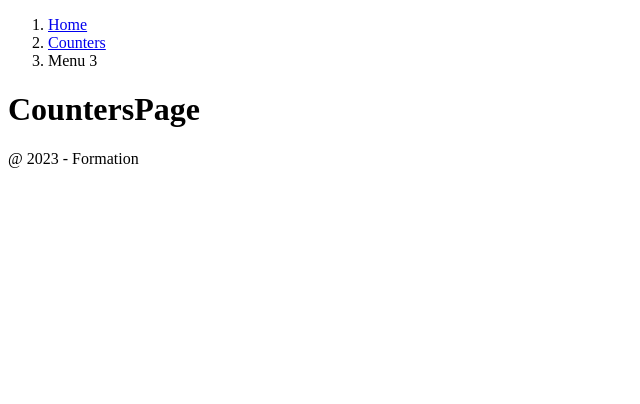
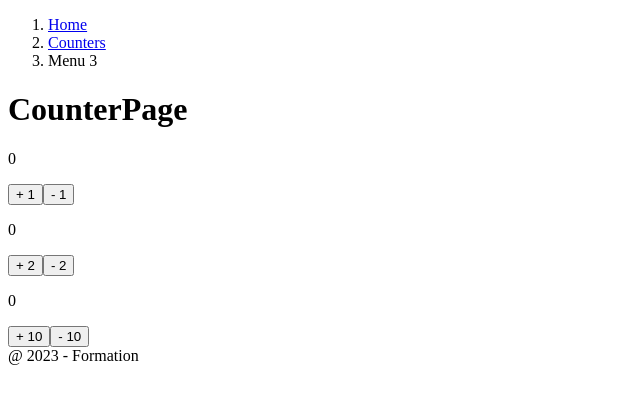
Before and after one commit to mnaxara/sales-web-app, a React (Vite) app: page /counters in a window 1280 px wide. Shown: the top 404 px of the page, without its empty margins (0-640 px from the left). Built offline with nearby package versions, Linux system fonts and the light colour scheme.

Commit message:
refactor: 💡 hooks folder and docs

```diff
--- a/src/counters/Counter.jsx
+++ b/src/counters/Counter.jsx
@@ -1,5 +1,5 @@
 import { number } from "prop-types";
-import useCounter from "./useCounter";
+import { useCounter } from "../hooks";
 
 export default function Counter({ initialValue = 0, step = 1 }) {
   const [counter, { increment, decrement }] = useCounter(initialValue, step);
@@ -7,8 +7,8 @@ export default function Counter({ initialValue = 0, step = 1 }) {
   return (
     <>
       <p>{counter}</p>
-      <button onClick={increment}>+1</button>
-      <button onClick={decrement}>-1</button>
+      <button onClick={increment}>{`+ ${step}`}</button>
+      <button onClick={decrement}>{`- ${step}`}</button>
     </>
   );
 }
--- a/src/counters/CountersPage.jsx
+++ b/src/counters/CountersPage.jsx
@@ -1,3 +1,12 @@
+import Counter from "./Counter";
+
 export default function CountersPage() {
-  return <h1>CountersPage</h1>;
+  return (
+    <>
+      <h1>CounterPage</h1>
+      <Counter />
+      <Counter step={2} />
+      <Counter step={10} />
+    </>
+  );
 }
--- /dev/null
+++ b/src/hooks/index.js
@@ -0,0 +1,6 @@
+/**
+ * @example
+ *
+ * import { useCounter, useExample } from ""./hooks";
+ */
+export { default as useCounter } from "./useCounter";
```
Also changed, not shown: src/hooks/useCounter.js (renamed from src/counters/useCounter.js), 1 other file (tests, documents, lock files or other folders).
